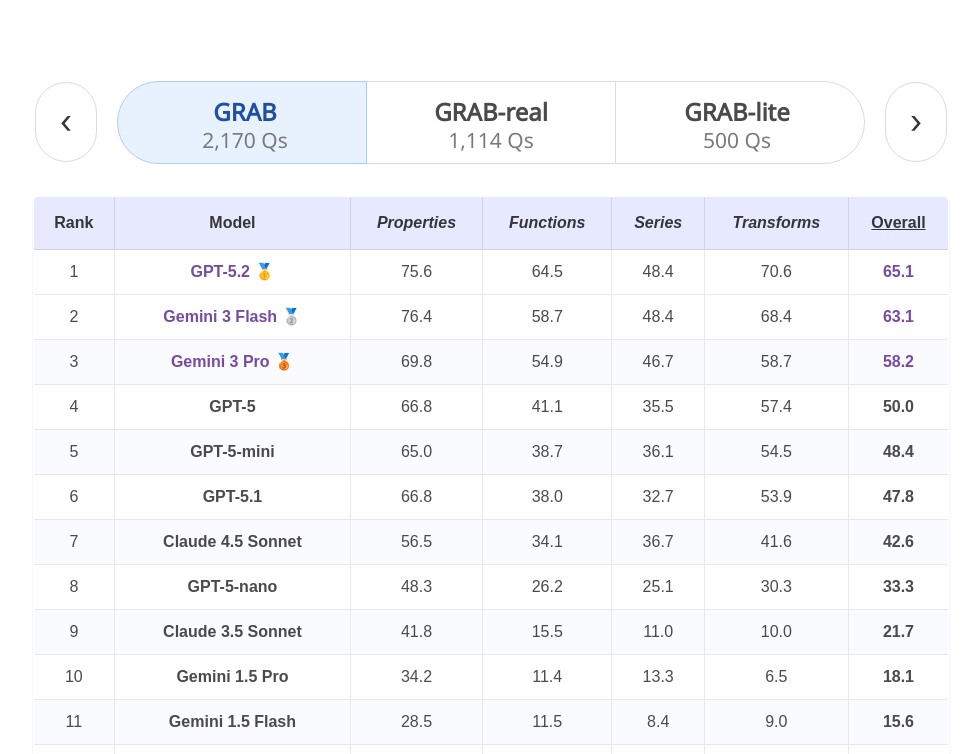
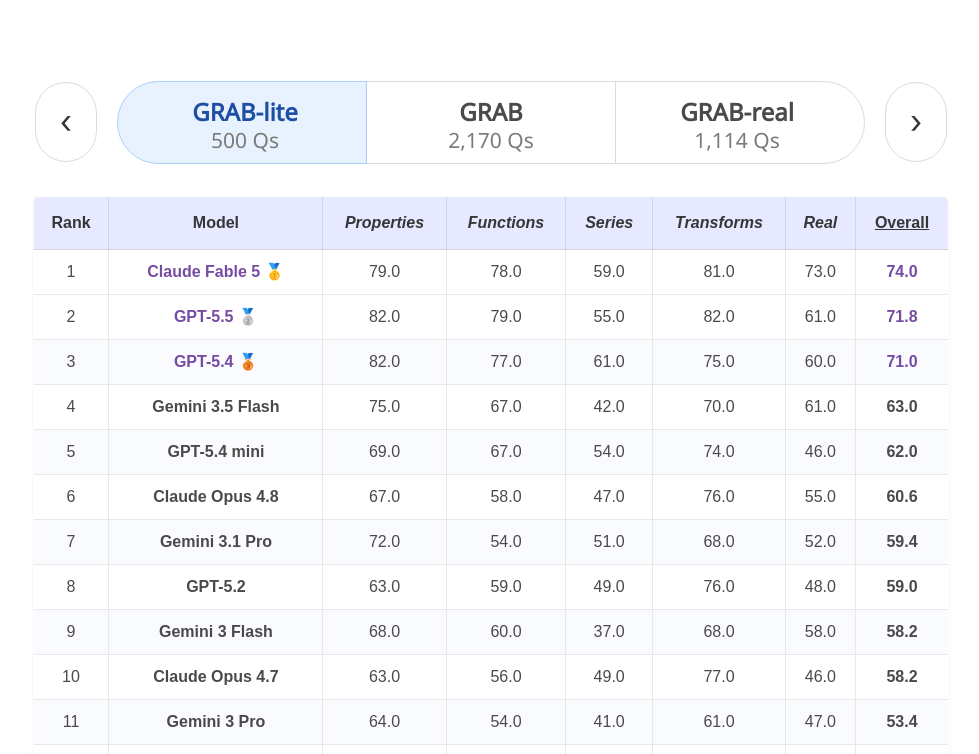
Before and after one commit to grab-benchmark/grab-benchmark.github.io, a plain HTML site: page index.html in a window 1280 px wide. Shown: the part 1566-2320 px from the top of the page, without its empty margins (149-1128 px from the left). Drawn offline with nearby package versions, Linux system fonts and the light colour scheme; some icons are missing; a web font is replaced by a local one.

Commit message:
Reordered tables

```diff
--- a/index.html
+++ b/index.html
@@ -133,7 +133,7 @@
               </span>
               <!-- Leaderboards Link. -->
               <span class="link-block">
-                <a href="https://grab-benchmark.github.io/#leaderboard"
+                <a href="https://grab-benchmark.github.io/#leaderboard-lite"
                    class="external-link button is-normal is-rounded is-dark">
                   <span class="icon">
                       <p style="font-size:18px">🏆</p>
@@ -256,7 +256,15 @@
         <div class="tabs is-toggle is-toggle-rounded is-large grab-tabs" id="lb-tabs" role="tablist" style="margin-bottom: 0;">
           <ul>
             <li class="is-active" role="presentation">
-              <a href="#leaderboard" role="tab" aria-selected="true" aria-controls="tab-grab" style="min-width: 250px;">
+              <a href="#leaderboard-lite" role="tab" aria-selected="true" aria-controls="tab-lite" style="min-width: 250px;">
+                <span>
+                  <strong>GRAB-lite</strong>
+                  <small class="has-text-grey" style="display:block; line-height:1;">500 Qs</small>
+                </span>
+              </a>
+            </li>
+            <li role="presentation">
+              <a href="#leaderboard" role="tab" aria-selected="false" aria-controls="tab-grab" style="min-width: 250px;">
                 <span>
                   <strong>GRAB</strong>
                   <small class="has-text-grey" style="display:block; line-height:1;">2,170 Qs</small>
@@ -268,14 +276,6 @@
                 <span>
                   <strong>GRAB-real</strong>
                   <small class="has-text-grey" style="display:block; line-height:1;">1,114 Qs</small>
-                </span>
-              </a>
-            </li>
-            <li role="presentation">
-              <a href="#leaderboard-lite" role="tab" aria-selected="false" aria-controls="tab-lite" style="min-width: 250px;">
-                <span>
-                  <strong>GRAB-lite</strong>
-                  <small class="has-text-grey" style="display:block; line-height:1;">500 Qs</small>
                 </span>
               </a>
             </li>
@@ -292,7 +292,7 @@
       <div class="column is-four-fifths">
 
         <!-- TAB: GRAB -->
-        <div id="tab-grab" role="tabpanel" aria-labelledby="leaderboard">
+        <div id="tab-grab" class="is-hidden" role="tabpanel" aria-labelledby="leaderboard">
           <table class="js-sort-table" id="results">
             <tr>
               <td class="js-sort-number"><strong>Rank</strong></td>
@@ -677,7 +677,7 @@
         </div>
 
         <!-- TAB: GRAB-lite -->
-        <div id="tab-lite" class="is-hidden" role="tabpanel" aria-labelledby="leaderboard-lite">
+        <div id="tab-lite" role="tabpanel" aria-labelledby="leaderboard-lite">
           <table class="js-sort-table" id="results-lite">
             <tr>
               <td class="js-sort-number"><strong>Rank</strong></td>
@@ -1096,19 +1096,19 @@
     const prevBtn = document.getElementById('prev-leaderboard');
     const nextBtn = document.getElementById('next-leaderboard');
 
-    const leaderboards = ['#leaderboard', '#leaderboard-real', '#leaderboard-lite'];
+    const leaderboards = ['#leaderboard-lite', '#leaderboard', '#leaderboard-real'];
     let currentIndex = 0;
 
     function setActive(hash) {
       // Determine which tab based on hash
-      const isGrab = (hash === '#leaderboard' || hash === '');
+      const isLite = (hash === '#leaderboard-lite' || hash === '');
+      const isGrab = (hash === '#leaderboard');
       const isReal = (hash === '#leaderboard-real');
-      const isLite = (hash === '#leaderboard-lite');
 
       // Update current index
-      if (isGrab) currentIndex = 0;
-      else if (isReal) currentIndex = 1;
-      else if (isLite) currentIndex = 2;
+      if (isLite) currentIndex = 0;
+      else if (isGrab) currentIndex = 1;
+      else if (isReal) currentIndex = 2;
 
       // Panels
       tabGrab.classList.toggle('is-hidden', !isGrab);
@@ -1117,14 +1117,14 @@
 
       // Tabs
       const li = document.querySelectorAll('#lb-tabs li');
-      li[0].classList.toggle('is-active', isGrab);
-      li[1].classList.toggle('is-active', isReal);
-      li[2].classList.toggle('is-active', isLite);
+      li[0].classList.toggle('is-active', isLite);
+      li[1].classList.toggle('is-active', isGrab);
+      li[2].classList.toggle('is-active', isReal);
 
       // ARIA
-      tabs[0].setAttribute('aria-selected', String(isGrab));
-      tabs[1].setAttribute('aria-selected', String(isReal));
-      tabs[2].setAttribute('aria-selected', String(isLite));
+      tabs[0].setAttribute('aria-selected', String(isLite));
+      tabs[1].setAttribute('aria-selected', String(isGrab));
+      tabs[2].setAttribute('aria-selected', String(isReal));
     }
 
     function syncFromHash() {
```
